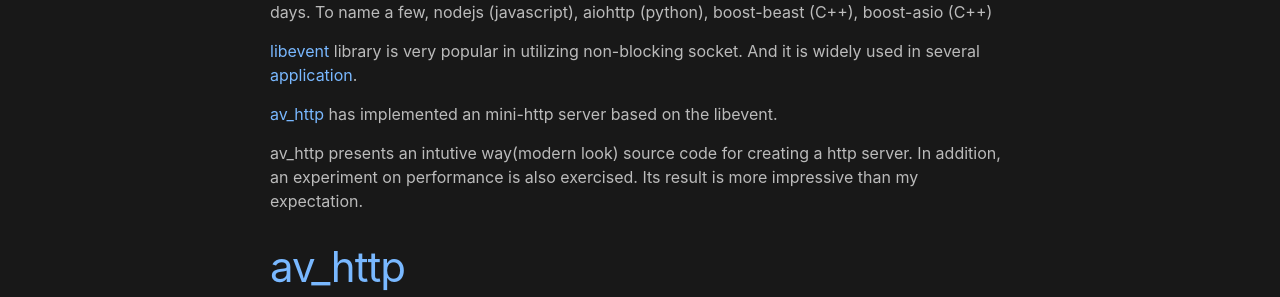
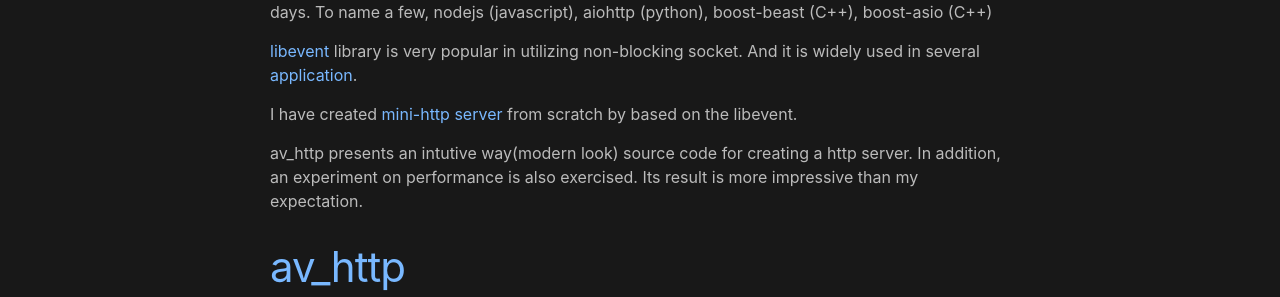
Before and after one commit to avble/avble.github.io, a Jekyll site: the page built from _posts/2024-09-10-high-traffic--microservice-scalability.md, in a window 1280 px wide. Shown: the part 342-639 px from the top of the page. Built offline with Jekyll 4.4.1, drawn with Linux system fonts in a browser that asks for light colours.

Commit message:
Update home page

````diff
--- a/_config.yml
+++ b/_config.yml
@@ -48,9 +48,9 @@
 
 
 # Generate social links in footer.
-  # social_links:
-  #  - { platform: devto,          user_url: "https://dev.to/jekyll" }
-  #  - { platform: dribbble,       user_url: "https://dribbble.com/jekyll" }
+# social_links:
+  # - { platform: devto,          user_url: "https://dev.to/jekyll" }
+  # - { platform: dribbble,       user_url: "https://dribbble.com/jekyll" }
   #  - { platform: facebook,       user_url: "https://www.facebook.com/jekyll" }
   #  - { platform: flickr,         user_url: "https://www.flickr.com/photos/jekyll" }
   #  - { platform: github,         user_url: "https://github.com/jekyll/minima" }
--- a/_includes/head.html
+++ b/_includes/head.html
@@ -4,6 +4,7 @@
   <meta name="viewport" content="width=device-width, initial-scale=1">
   {%- seo -%}
   <link rel="stylesheet" href="{{ "/assets/css/style.css" | relative_url }}">
+  <link rel="stylesheet" href="https://cdnjs.cloudflare.com/ajax/libs/font-awesome/4.7.0/css/font-awesome.min.css">
   {%- feed_meta -%}
   {%- if jekyll.environment == 'production' and site.google_analytics -%}
     {%- include google-analytics.html -%}
--- a/_posts/2024-09-10-high-traffic--microservice-scalability.md
+++ b/_posts/2024-09-10-high-traffic--microservice-scalability.md
@@ -11,7 +11,8 @@
 [libevent](https://https://github.com/libevent/libevent) library is very popular in utilizing non-blocking socket.
 And it is widely used in several [application](https://libevent.org/).
 
-[av_http](https://github.com/avble/av_http/) has implemented an mini-http server based on the libevent.
+I have created [mini-http server](https://github.com/avble/av_http/) from scratch by based on the libevent.
+
 
 av_http presents an intutive way(modern look) source code for creating a http server.
 In addition, an experiment on performance is also exercised. Its result is more impressive than my expectation.
@@ -77,6 +78,7 @@
 ```
 
 | http server | Request per second | Remark |
+|-------|-----|
 | av_http  |      53K rps      |  av_http-0.0.1 |
 | nodejs   |    12K rps  | v12.22.9 |
 | aiohttp | 11k rps | 3.10.6 |
@@ -97,6 +99,7 @@
 ```
 
 |server | Concurrency Level | Request per second | Remark |
+|-------|-----|----|
 | av_http | 1,000 | ~41K rps | av_http-0.0.1 |
 | av_http | 2,000 | ~36K rps | av_http-0.0.1 |
 | av_http | 3,000 | ~36K rps | av_http-0.0.1 |
--- a/assets/css/style.scss
+++ b/assets/css/style.scss
@@ -5,3 +5,11 @@
 @import
   "minima/skins/{{ site.minima.skin | default: 'classic' }}",
   "minima/initialize";
+
+.center {
+  display: block;
+  margin-left: auto;
+  margin-right: auto;
+  width: 50%;
+  border-radius: 50%;
+}
````
Also changed, not shown: other parts of _posts/2024-09-10-high-traffic--microservice-scalability.md (+1 -1 lines), index.md (+13 -3 lines).
